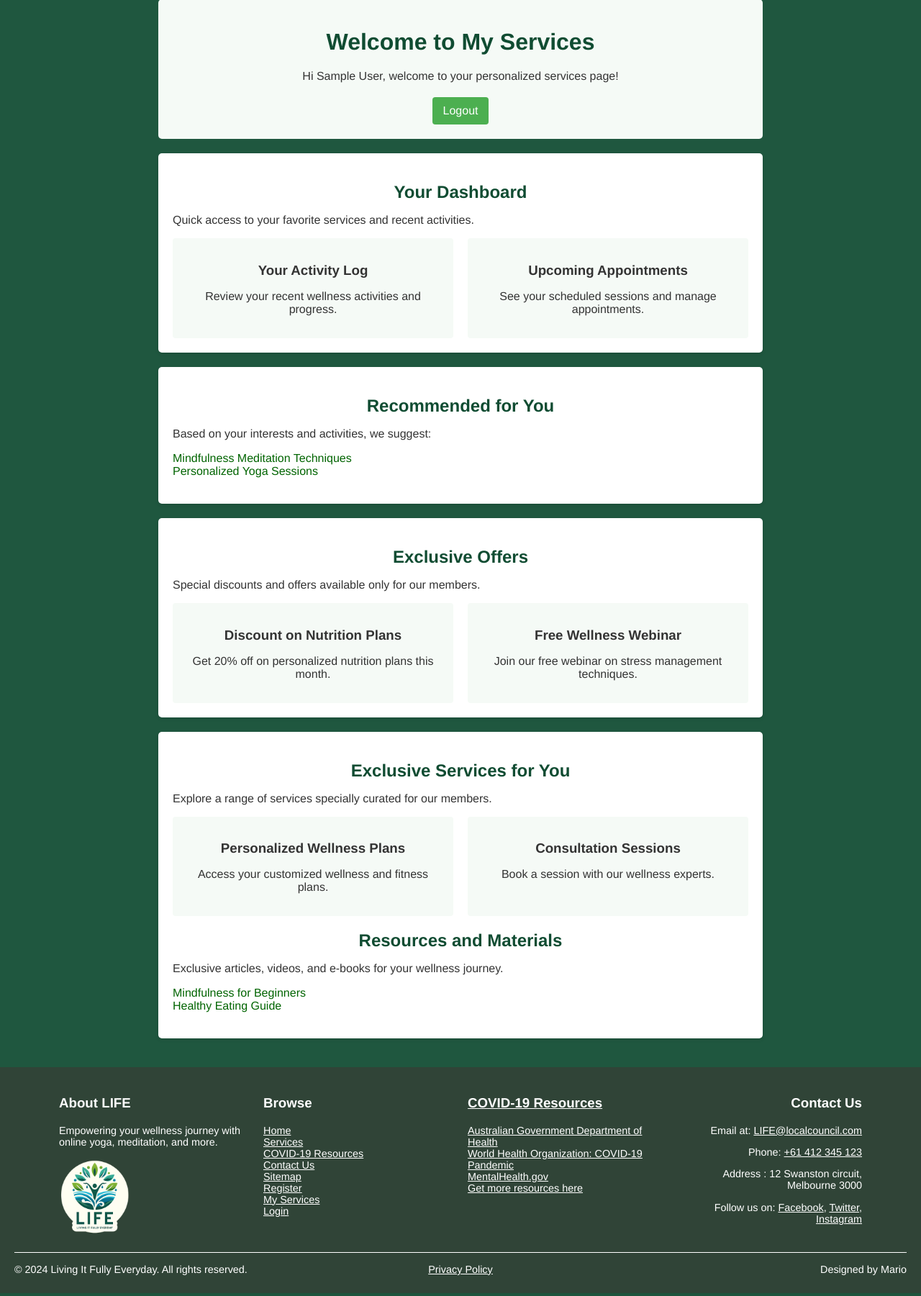
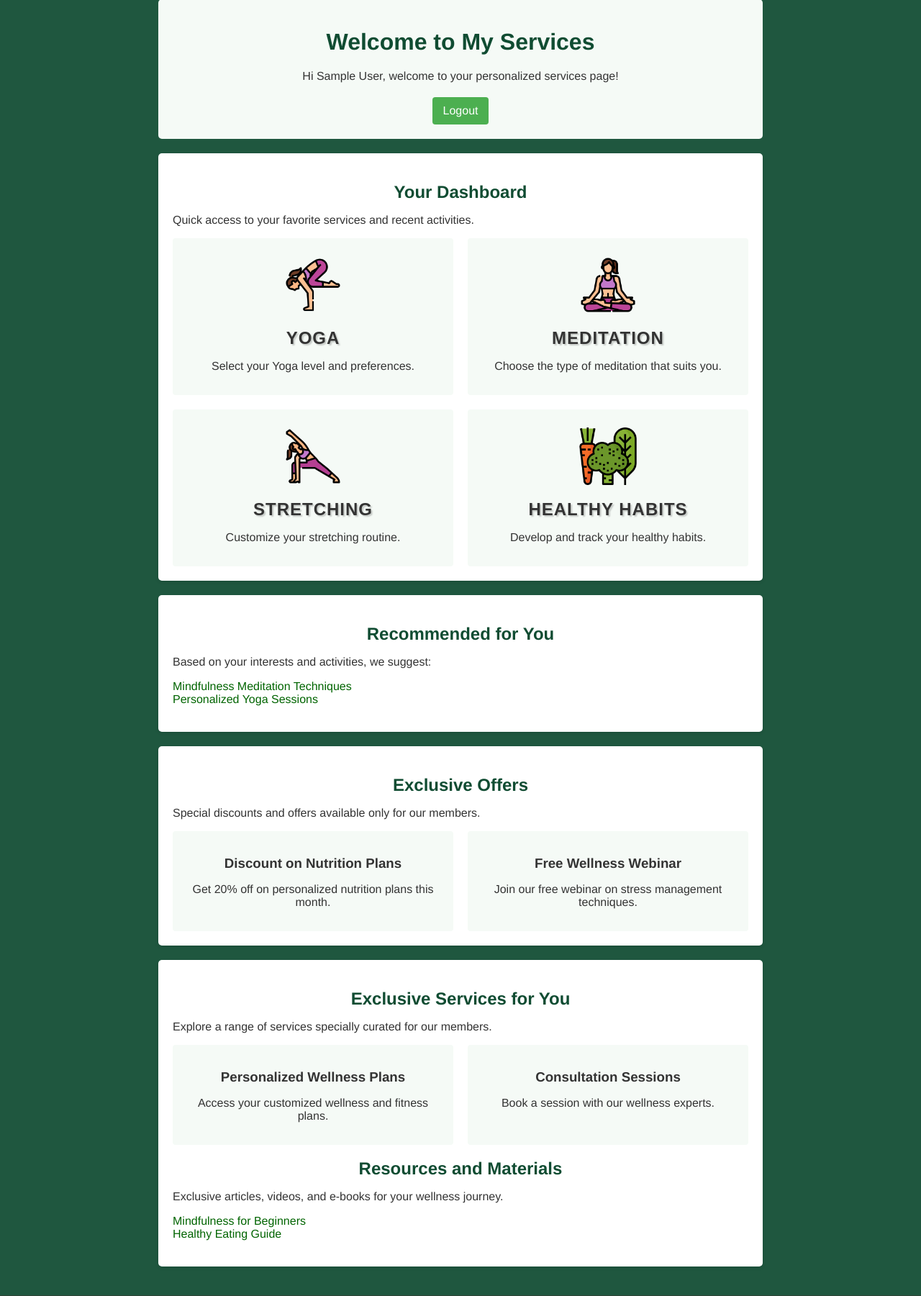
Before and after one commit to mariodj0/LIFE-wellness-extended_backend, a PHP site: page /myServices.php in a window 1280 px wide. Shown: the part 144-1945 px from the top of the page at 72% size. Run offline with PHP 8.4, Linux system fonts and the light colour scheme; the visitor is signed in with stand-in values (Sample User, id 1).

Commit message:
Add Service Selection Icons for myServices.php page
- Add new icons and links to the user interface for selecting services. This update includes icons representing Yoga, Meditation, Stretching, and Healthy Habits.

```diff
--- a/myServices.php
+++ b/myServices.php
@@ -32,14 +32,40 @@ require_once('includes/header_nav.php');
         <h2>Your Dashboard</h2>
         <p>Quick access to your favorite services and recent activities.</p>
         <div class="dashboard-items">
+
+            <!-- Yoga Icon -->
             <div class="item">
-                <h3>Your Activity Log</h3>
-                <p>Review your recent wellness activities and progress.</p>
+                <a href="yoga_service.php">
+                    <img src="./assets/yoga_icon.png" alt="woman Yoga pose icon">
+                    <h3>Yoga</h3>
+                </a>
+                <p>Select your Yoga level and preferences.</p>
             </div>
+            <!-- Meditation Icon -->
             <div class="item">
-                <h3>Upcoming Appointments</h3>
-                <p>See your scheduled sessions and manage appointments.</p>
+                <a href="meditation_service.php">
+                    <img src="./assets/meditation_icon.png" alt="woman in Meditation pose">
+                    <h3>Meditation</h3>
+                </a>
+                <p>Choose the type of meditation that suits you.</p>
             </div>
+            <!-- Stretching Icon -->
+            <div class="item">
+                <a href="stretching_service.php">
+                    <img src="./assets/stretching_icon.png" alt="woman Stretching">
+                    <h3>Stretching</h3>
+                </a>
+                <p>Customize your stretching routine.</p>
+            </div>
+            <!-- Healthy Habits Icon -->
+            <div class="item">
+                <a href="healthy_habits_service.php">
+                    <img src="./assets/healthy_icon.png" alt="healthy food">
+                    <h3>Healthy Habits</h3>
+                </a>
+                <p>Develop and track your healthy habits.</p>
+            </div>
+
         </div>
     </section>
 
--- a/styles.css
+++ b/styles.css
@@ -1204,6 +1204,14 @@ footer a:hover {
     gap: 20px;
 }
 
+/* Media query for larger screens */
+@media (min-width: 800px) { /* Adjust 500px to your needs */
+    .dashboard-items, .offers, .service-list {
+        grid-template-columns: repeat(2, 1fr);
+    }
+}
+
+
 .item, .offer, .service-item {
     background-color: #f5faf6;
     padding: 15px;
@@ -1238,3 +1246,53 @@ footer a:hover {
         width: 90%;
     }
 }
+
+
+/* style for myservice page icons and title */
+
+.item a, .item a:visited {
+    text-decoration: none;
+    color: inherit;
+}
+
+.item h3 {
+    font-family: 'Arial', sans-serif;
+    font-size: 1.5em;
+    color: #333;
+    text-transform: uppercase;
+    letter-spacing: 1px;
+    margin-top: 15px;
+    text-align: center;
+    text-shadow: 2px 2px 2px rgba(0, 0, 0, 0.2);
+}
+
+.item img {
+    width: 80px;
+    height: auto;
+    display: block;
+    margin: 0 auto 20px;
+    padding-top: 10px;
+
+}
+
+/* Hover and Active state for the anchor tag */
+.item a:hover h3,
+.item a:active h3 {
+    text-decoration: underline;
+    text-decoration-color: blue;
+}
+
+
+
+
+
+/* Responsive adjustments  for  icon and title*/
+@media (max-width: 768px) {
+    .item h3 {
+        font-size: 1.2em;
+    }
+
+    .item img {
+        width: 60px;
+    }
+}
```
Also changed, not shown: README.md, assets/healthy_icon.png (added), assets/meditation_icon.png (added), assets/stretching_icon.png (added), assets/yoga_icon.png (added).
